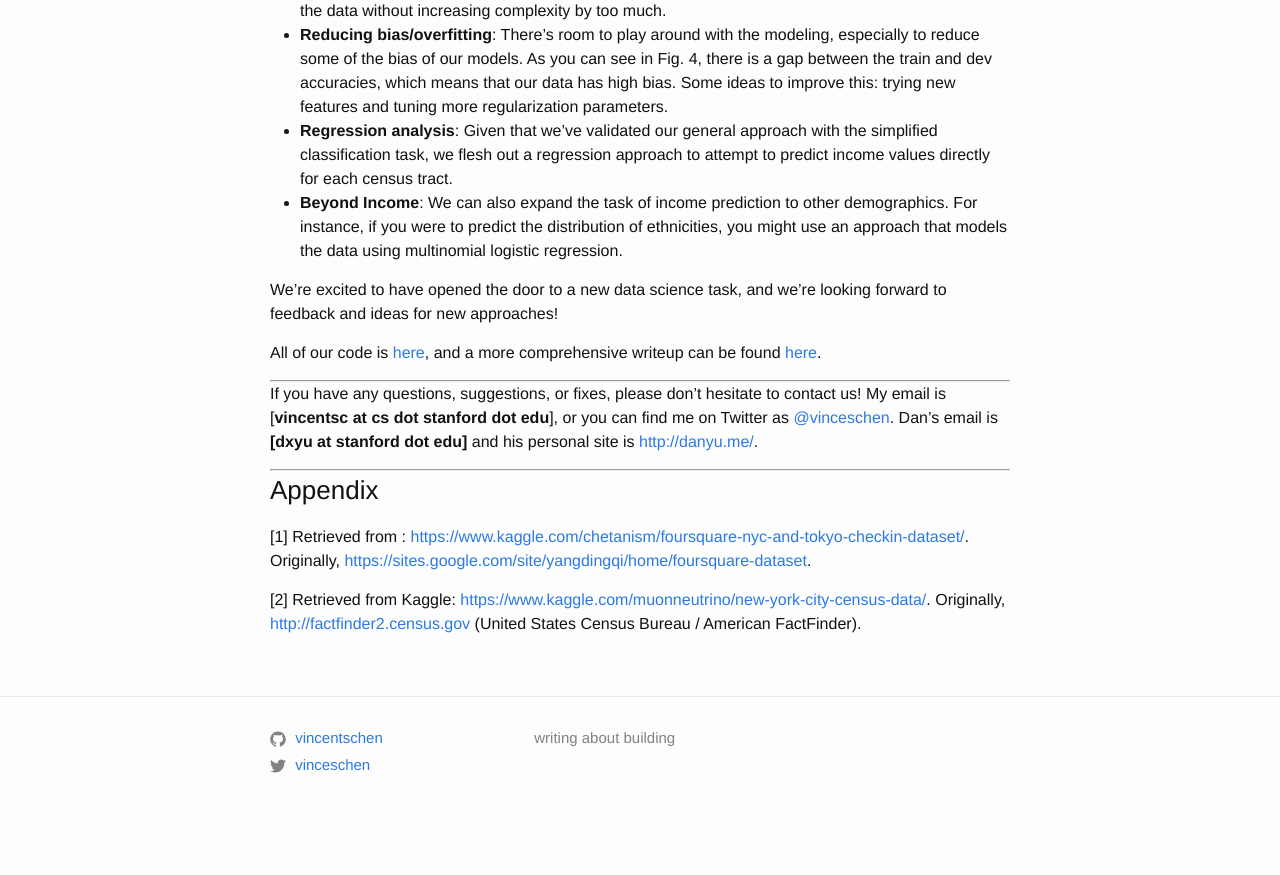
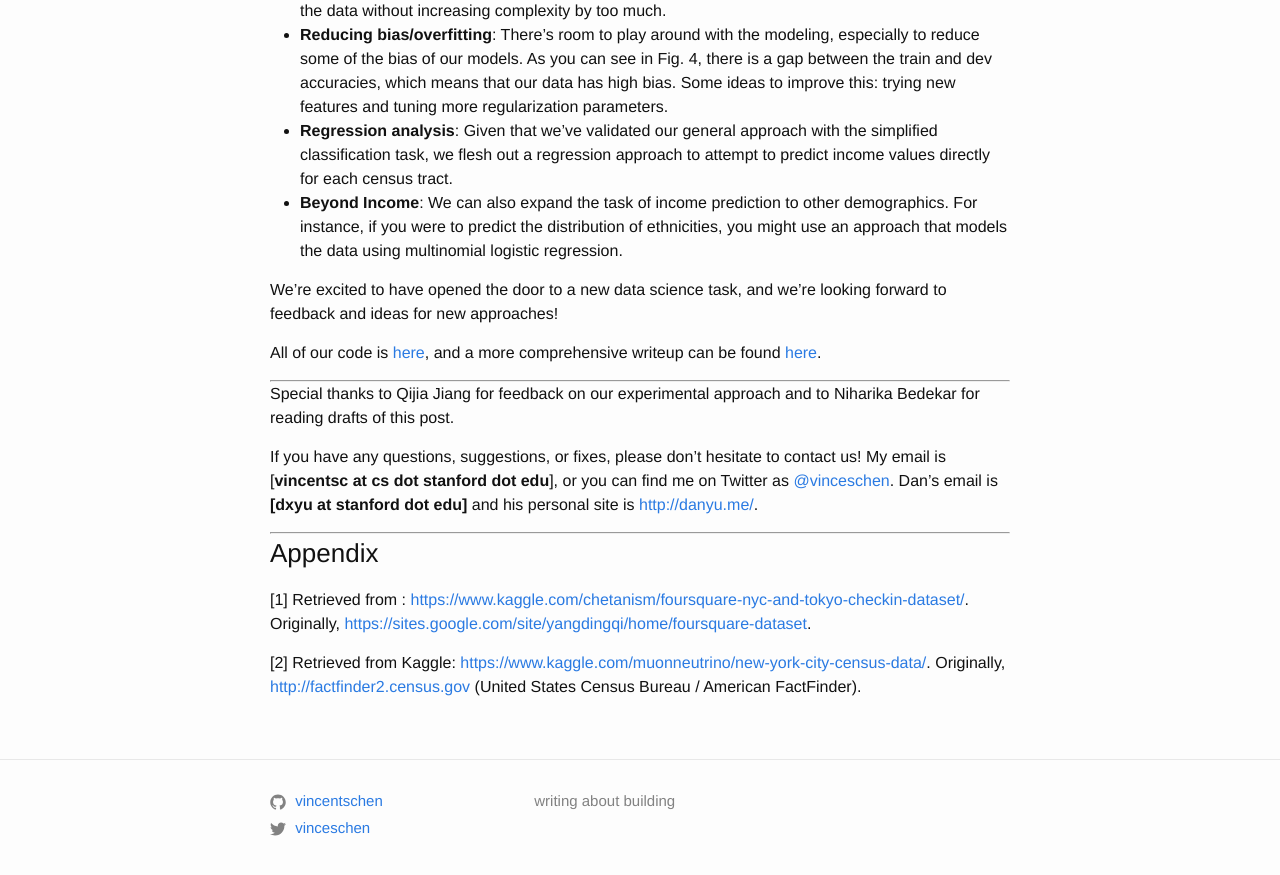
Before and after one commit to vincentschen/blog, a Jekyll site: the page built from _posts/2018-01-05-predicting-wealth-in-nyc.markdown, in a window 1280 px wide and 900 px high, scrolled down 5599 px. Shown: the top 875 px of the window. Built offline with Jekyll 4.4.1, drawn with Linux system fonts in a browser that asks for light colours; comment, search, counter and statistics services are not loaded; before the commit the page ends 6436 px from its top, so only the background shows below that.

Commit message:
Add attributions

```diff
--- a/_posts/2018-01-05-predicting-wealth-in-nyc.markdown
+++ b/_posts/2018-01-05-predicting-wealth-in-nyc.markdown
@@ -245,6 +245,9 @@ comprehensive writeup can be found
 
 *****
 
+Special thanks to Qijia Jiang for feedback on our experimental approach and to
+Niharika Bedekar for reading drafts of this post.
+
 If you have any questions, suggestions, or fixes, please don’t hesitate to
 contact us! My email is [**vincentsc at cs dot stanford dot edu**], or you can
 find me on Twitter as [@vinceschen](http://twitter.com/vinceschen). Dan’s email
```
